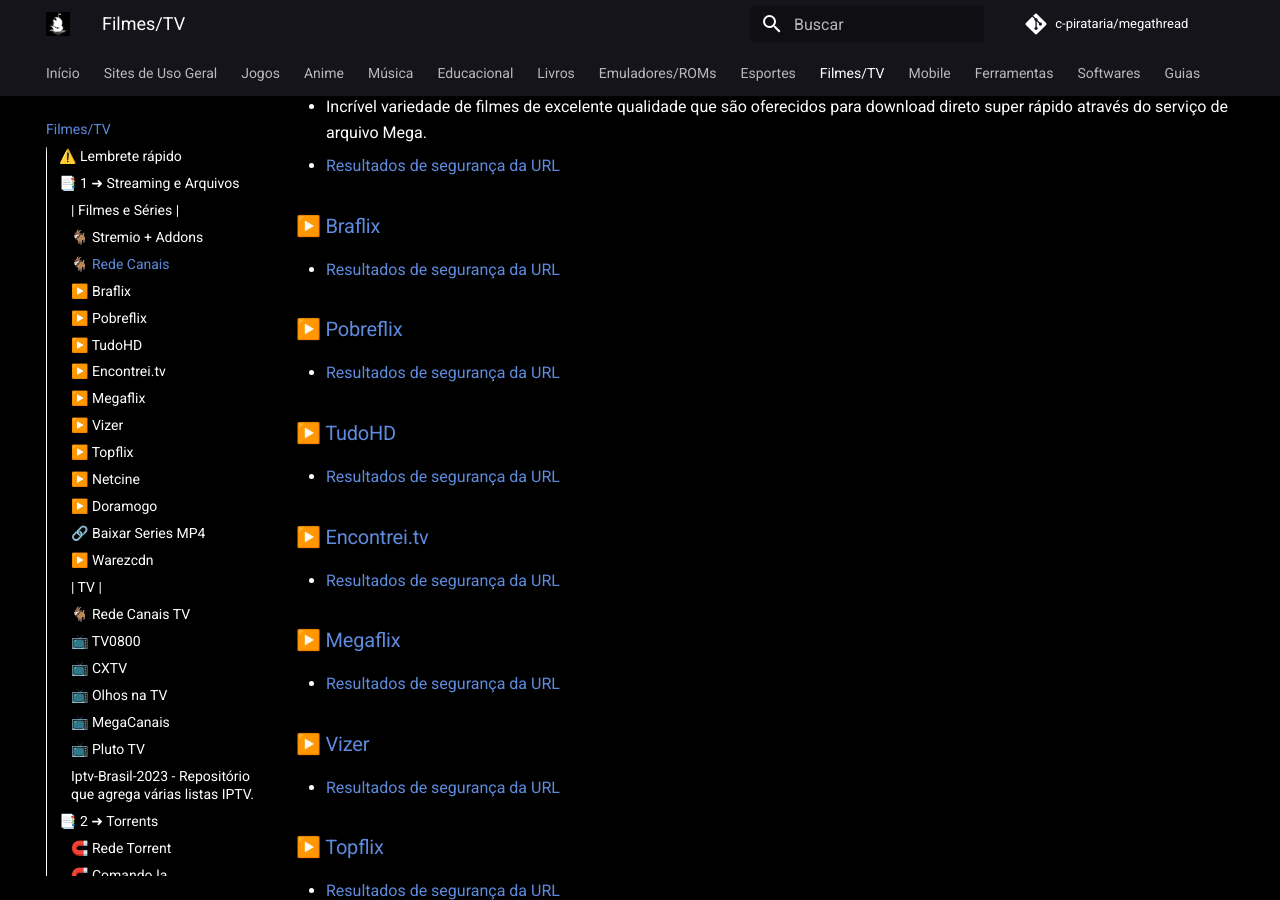
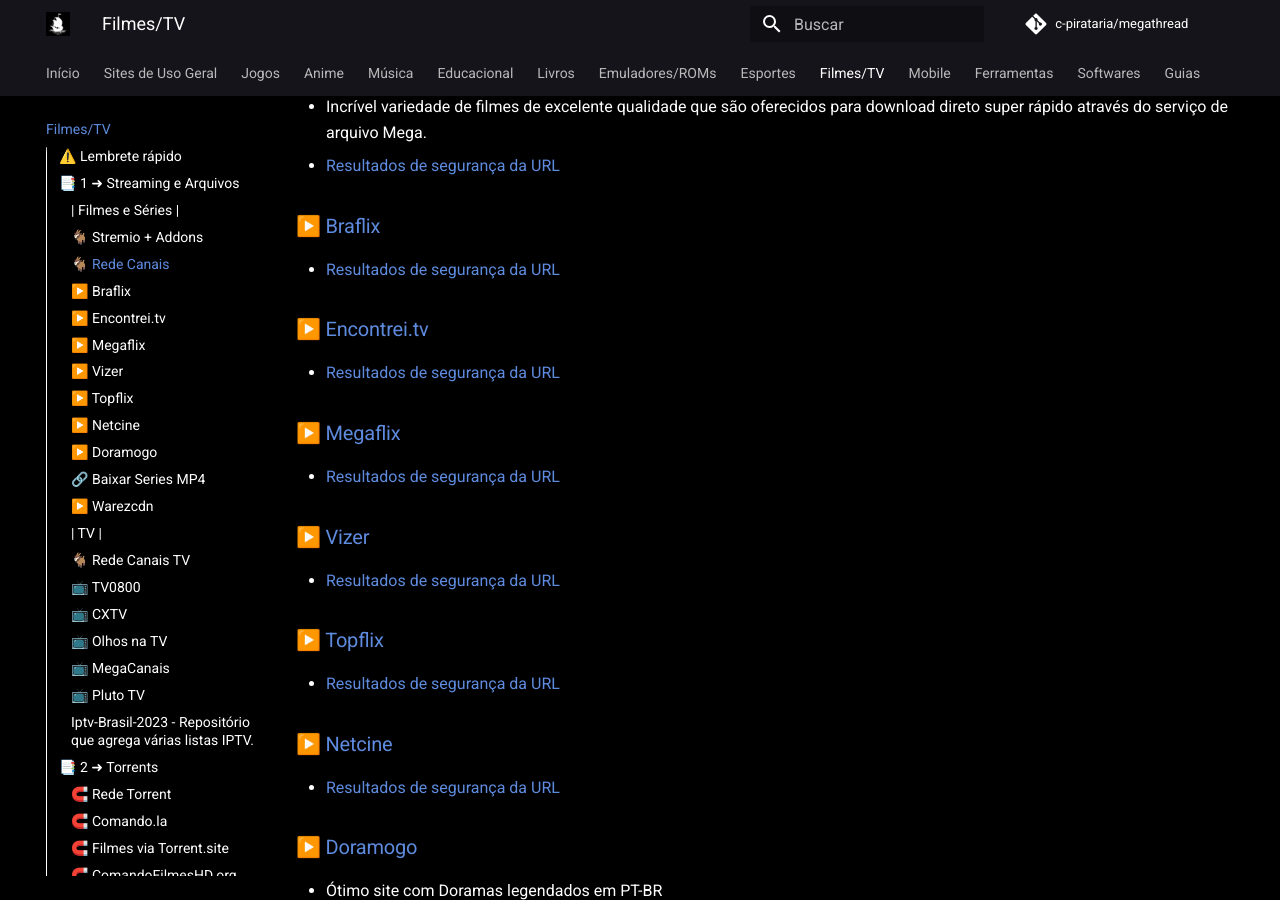
Before and after one commit to piratarialink/megathread_pirata, an MkDocs documentation site: the page built from docs/filmes-e-tv.md, in a window 1280 px wide and 900 px high, scrolled down 782 px. Built offline with MkDocs 1.6.1 and Material for MkDocs 9.7.7, drawn with Linux system fonts in a browser that asks for light colours; comment, search, counter and statistics services are not loaded.

Commit message:
Remove/update dead sites

```diff
--- a/docs/filmes-e-tv.md
+++ b/docs/filmes-e-tv.md
@@ -22,13 +22,8 @@ Filmes e TV são obras de arte visual que empregam imagens em movimento para imi
 ### ▶️ [Braflix](https://www.braflix.app/pt)
 - [Resultados de segurança da URL](https://www.urlvoid.com/scan/braflix.app/)
 
-### ▶️ [Pobreflix](https://pobreflix.biz/)
-- [Resultados de segurança da URL](https://www.urlvoid.com/scan/pobreflix.biz/)
-
-### ▶️ [TudoHD](https://tudohd.vip/)
-- [Resultados de segurança da URL](https://www.urlvoid.com/scan/tudohd.vip/)
-### ▶️ [Encontrei.tv](https://encontrei.tv/)
-- [Resultados de segurança da URL](https://www.urlvoid.com/scan/encontrei.tv/)
+### ▶️ [Encontrei.tv](https://encontre.tv/)
+- [Resultados de segurança da URL](https://www.urlvoid.com/scan/encontre.tv/)
 
 ### ▶️ [Megaflix](https://megaflix.co/)
 - [Resultados de segurança da URL](https://www.urlvoid.com/scan/megaflix.co/)
@@ -39,16 +34,16 @@ Filmes e TV são obras de arte visual que empregam imagens em movimento para imi
 ### ▶️ [Topflix](https://topflix.tv/)
 - [Resultados de segurança da URL](https://www.urlvoid.com/scan/topflix.tv/)
 
-### ▶️ [Netcine](https://netcine.to/)
-- [Resultados de segurança da URL](https://www.urlvoid.com/scan/netcine.to/)
+### ▶️ [Netcine](https://netcine2.la/)
+- [Resultados de segurança da URL](https://www.urlvoid.com/scan/netcine2.la/)
 
 ### ▶️ [Doramogo](https://doramogo.com/)
 - Ótimo site com Doramas legendados em PT-BR
 - [Resultados de segurança da URL](https://www.urlvoid.com/scan/doramogo.com/)
 
-### 🔗 [Baixar Series MP4](https://baixarseriesmp4.eu/)
+### 🔗 [Baixar Series MP4](https://baixarseriesmp4.pm/)
 - Um fantástico recurso de fórum com links de filmes em qualidade BDRip, Web-DL e Webrip. Uma interface do usuário simples que não requer registro para usuários.
-- [Resultados de segurança da URL](https://www.urlvoid.com/scan/ddlbase.net/)
+- [Resultados de segurança da URL](https://www.urlvoid.com/scan/baixarseriesmp4.pm/)
 
 ### ▶️ [Warezcdn](https://warezcdn.com/index.php)
 - [Resultados de segurança da URL](https://www.urlvoid.com/scan/warezcdn.com/)
```
